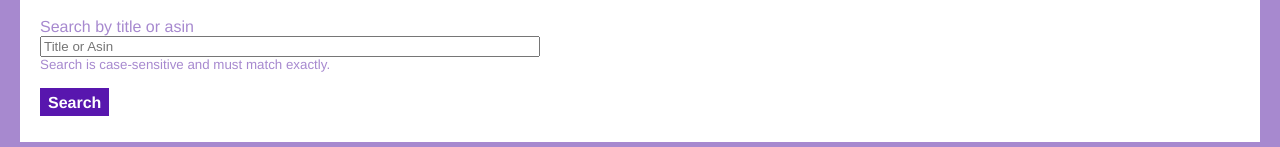
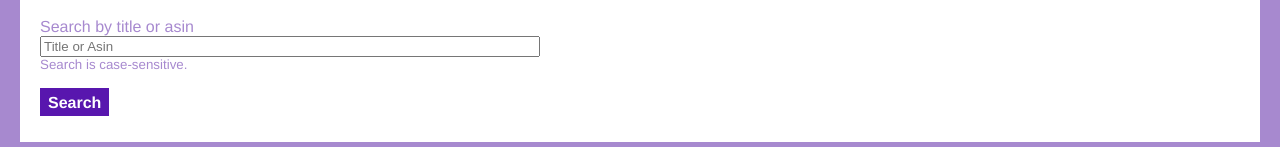
Before and after one commit to bbourque2901/TheLonelyReader, a website: page web/static_assets/index.html in a window 1280 px wide. Shown: the part 334-481 px from the top of the page. Drawn offline with Linux system fonts and the light colour scheme; files whose address does not match are found by name.

```diff
--- a/web/src/components/header.js
+++ b/web/src/components/header.js
@@ -60,6 +60,7 @@
         const menu = document.createElement('div');
         menu.classList.add('menu');
         menu.appendChild(menuList);
+
         return menu;
     }
 //viewbooklist header button
--- a/web/static_assets/index.html
+++ b/web/static_assets/index.html
@@ -8,6 +8,7 @@
 </head>
 
 <body class="background">
+
     <header class="header" id="header"></header>
     <div class="card">
         <h2>Search Booklists</h2>
@@ -35,7 +36,7 @@
             <p class="form-field">
                 <label>Search by title or asin</label>
                 <input type="text" class="validated-field" id="search-books-criteria" placeholder="Title or Asin" autofocus>
-                <sub>Search is case-sensitive and must match exactly.</sub>
+                <sub>Search is case-sensitive.</sub>
             </p>
         </form>
         <p class="button-group">
```
